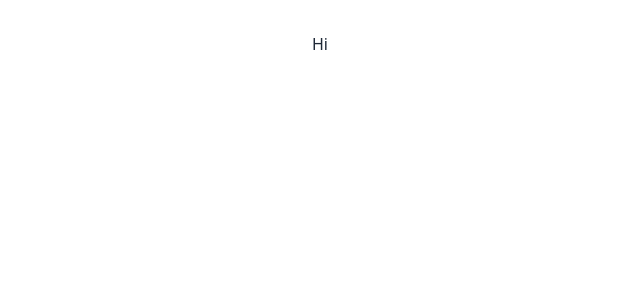
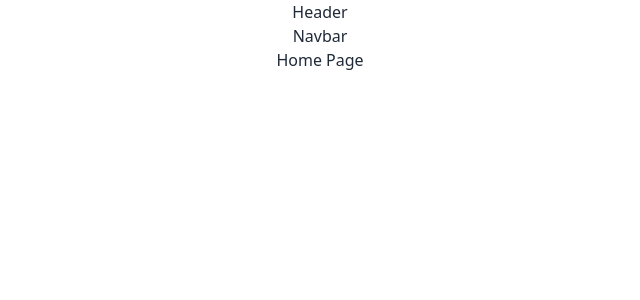
Before and after one commit to Hamed18/VoyageVista-client, a React (Vite) app: page / in a window 1280 px wide. Shown: the top 300 px of the page, without its empty margins (320-960 px from the left). Built offline with nearby package versions, Linux system fonts and the light colour scheme.

Commit message:
Folder Structure and Router Setup

```diff
--- /dev/null
+++ b/src/Layout/Root.jsx
@@ -0,0 +1,15 @@
+import { Outlet } from "react-router-dom";
+import Header from "../Shared/Header";
+import Navbar from "../Shared/Navbar";
+
+const Root = () => {
+	return (
+		<div className="max-w-6xl mx-auto">
+			<Header></Header>
+			<Navbar></Navbar>
+			<Outlet></Outlet>
+		</div>
+	);
+};
+
+export default Root;
--- /dev/null
+++ b/src/Pages/Home/Home.jsx
@@ -0,0 +1,10 @@
+
+const Home = () => {
+	return (
+		<div>
+			<h3 className="text-center">Home Page</h3>
+		</div>
+	);
+};
+
+export default Home;
--- /dev/null
+++ b/src/Route/Route.jsx
@@ -0,0 +1,19 @@
+
+import { createBrowserRouter } from "react-router-dom";
+import Home from "../Pages/Home/Home";
+import Root from "../Layout/Root";
+
+const routes = createBrowserRouter([
+	{
+	  path: "/",
+	  element: <Root></Root>,
+	  children: [
+		{
+			path: "/",
+			element: <Home></Home>
+		}
+	  ]
+	},
+  ]);
+
+export default routes;
--- /dev/null
+++ b/src/Shared/Header.jsx
@@ -0,0 +1,10 @@
+
+const Header = () => {
+	return (
+		<div>
+			<h3 className="text-center">Header</h3>
+		</div>
+	);
+};
+
+export default Header;
--- /dev/null
+++ b/src/Shared/Navbar.jsx
@@ -0,0 +1,10 @@
+
+const Navbar = () => {
+	return (
+		<div>
+			<h3 className="text-center">Navbar</h3>
+		</div>
+	);
+};
+
+export default Navbar;
--- a/src/main.jsx
+++ b/src/main.jsx
@@ -1,10 +1,11 @@
 import { StrictMode } from 'react'
 import { createRoot } from 'react-dom/client'
-import App from './App.jsx'
 import './index.css'
+import { RouterProvider } from 'react-router-dom'
+import routes from './Route/Route.jsx'
 
 createRoot(document.getElementById('root')).render(
   <StrictMode>
-    <App />
+    <RouterProvider router={routes}></RouterProvider>
   </StrictMode>,
 )
```
